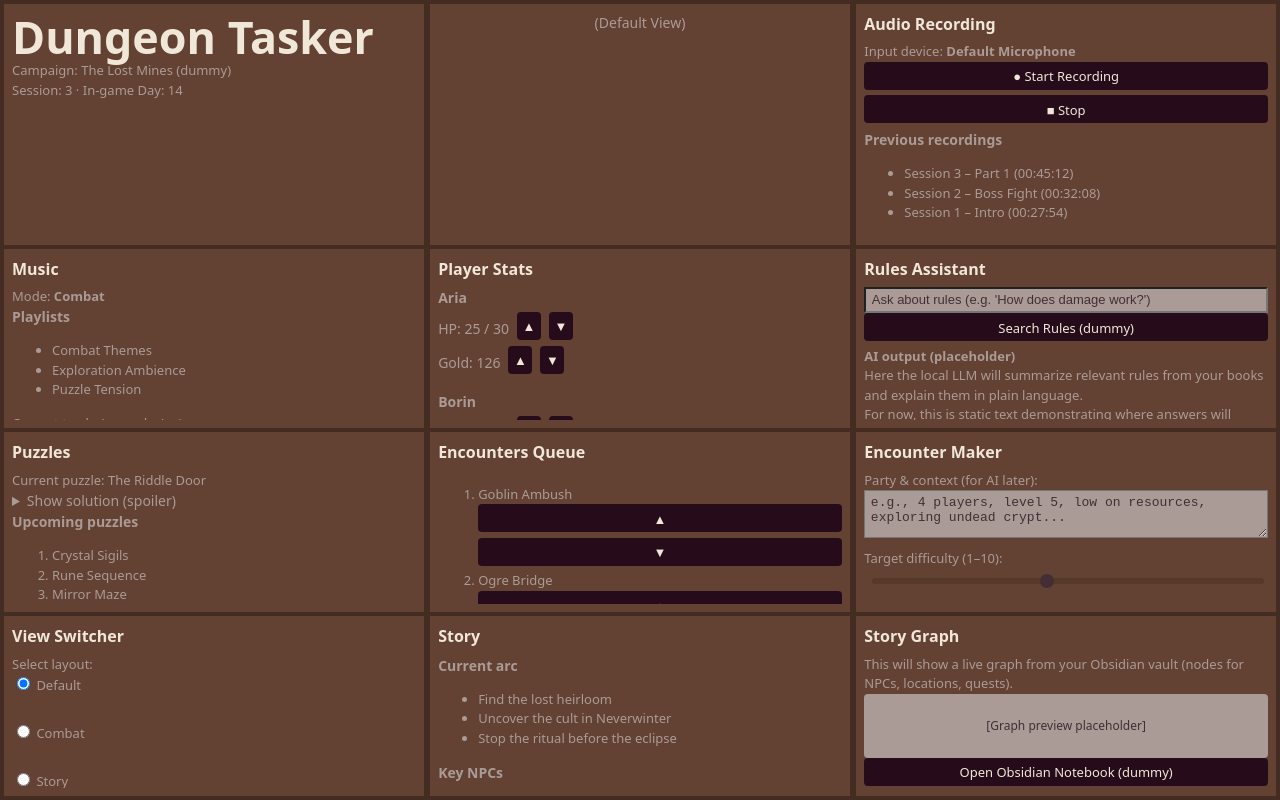
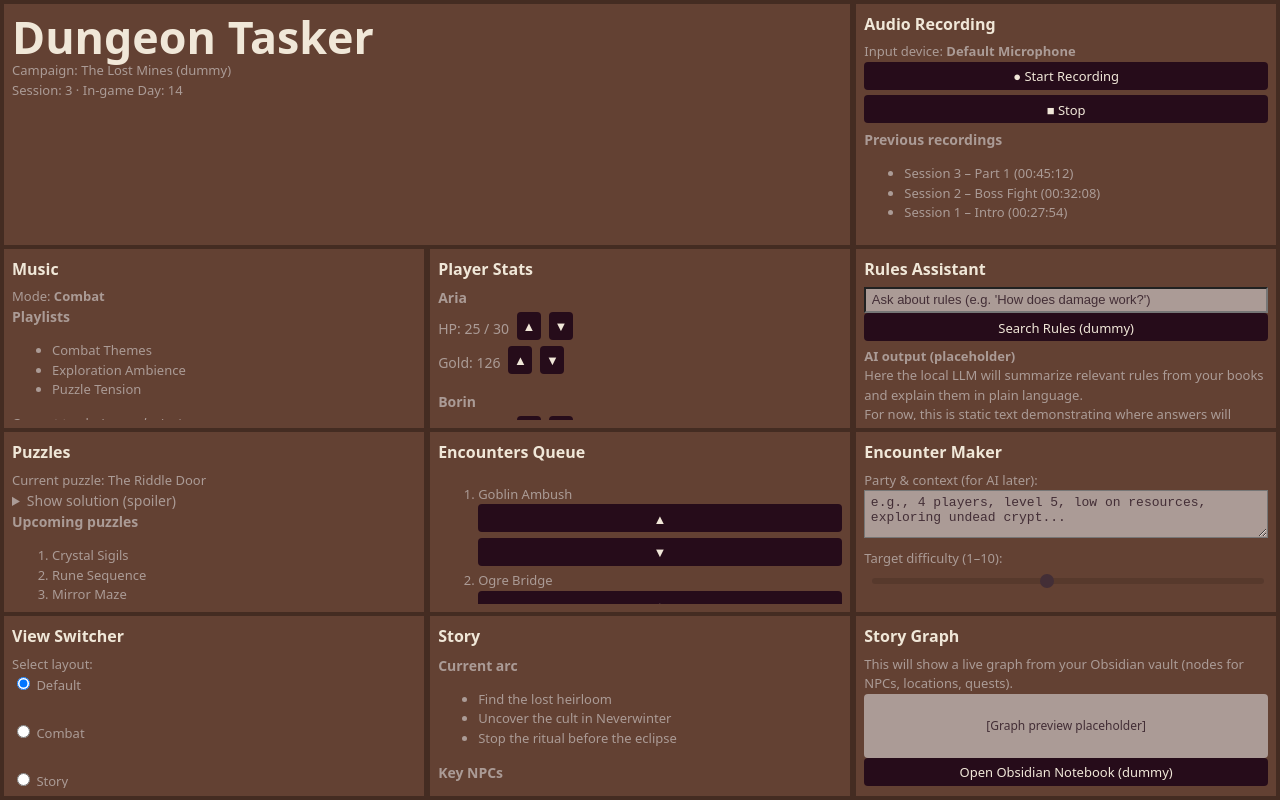
Before and after one commit to gsmith177/Dungeon-Tasker, a React (Vite) app in the folder frontend/web/: page / in a window 1280 px wide. Built offline with nearby package versions, Linux system fonts and the light colour scheme.

Commit message:
Small change to mainwidget layout

```diff
--- a/frontend/web/src/features/dashboard/Dashboard.css
+++ b/frontend/web/src/features/dashboard/Dashboard.css
@@ -264,8 +264,7 @@ input[type="range"]::-moz-range-thumb { width:14px; height:14px; border-radius:5
 * { scrollbar-width: thin; scrollbar-color: var(--scrollbar-thumb) var(--scrollbar-bg); }
 
 /* Row assignments - matches your screenshot */
-.cell-header      { grid-row: 1; grid-column: 1; }
-.cell-view-label  { grid-row: 1; grid-column: 2; display: flex; align-items: center; justify-content: center; }
+.cell-header      { grid-row: 1; grid-column: 1 / span 2; }
 .cell-audio       { grid-row: 1; grid-column: 3; }
 
 .cell-music       { grid-row: 2; grid-column: 1; }
--- a/frontend/web/src/features/dashboard/Dashboard.tsx
+++ b/frontend/web/src/features/dashboard/Dashboard.tsx
@@ -17,9 +17,6 @@ export const Dashboard = () => {
       {/* Row 1 */}
       <div className="cell cell-header">
         <HeaderWidget />
-      </div>
-      <div className="cell cell-view-label">
-        <div className="view-label">(Default View)</div>
       </div>
       <div className="cell cell-audio">
         <AudioRecordingWidget />
```
